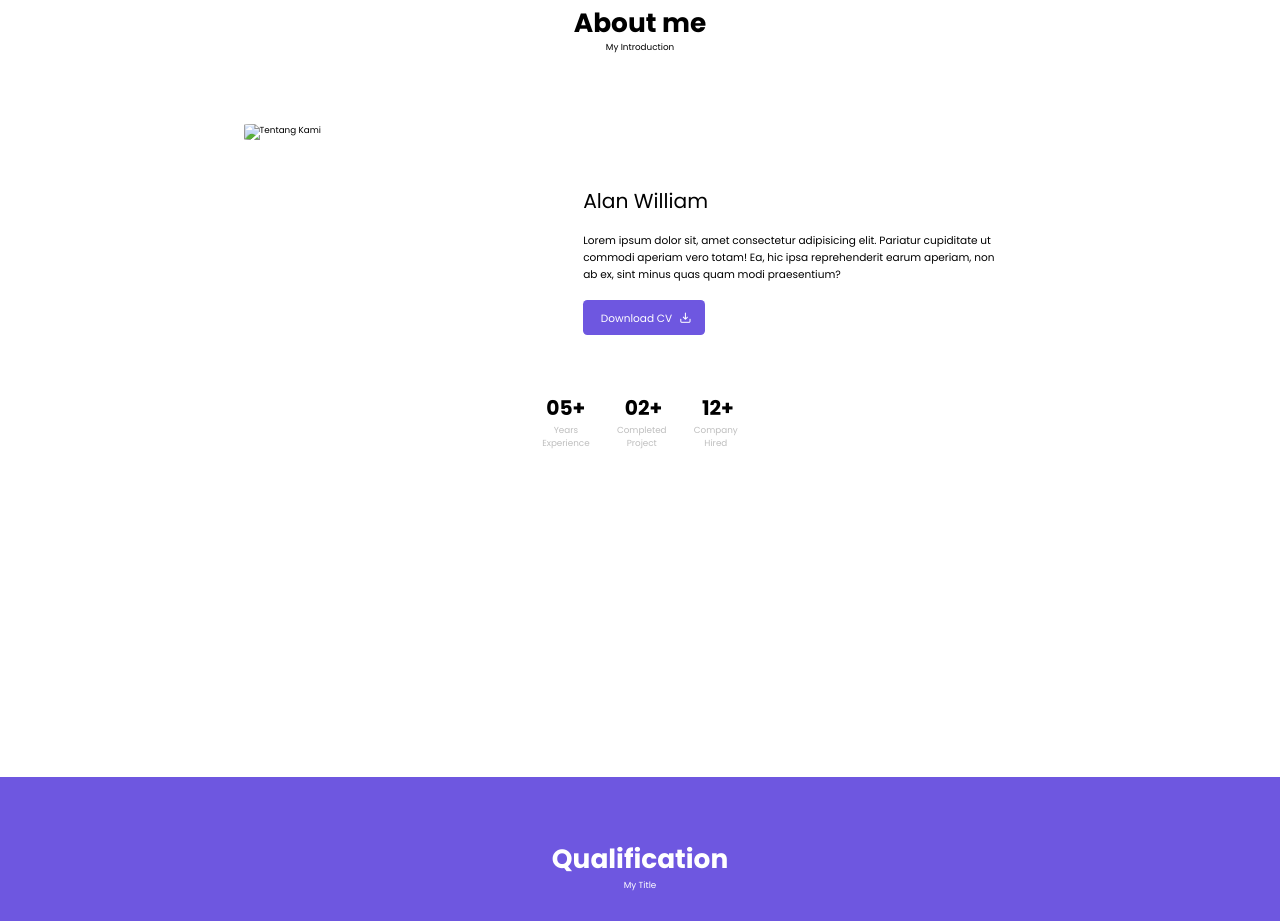
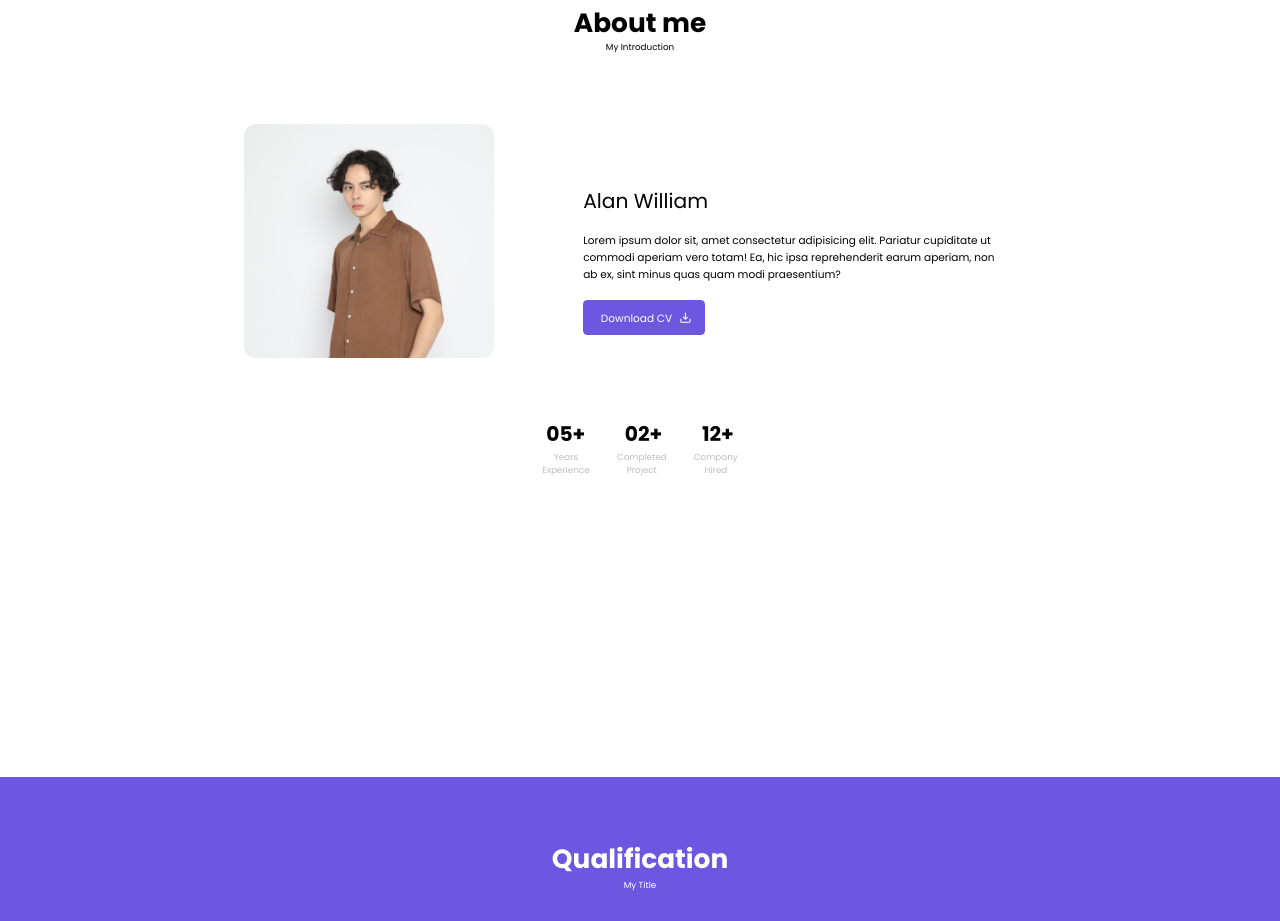
Before and after one commit to webgloo-inc/White-portofolio, a plain HTML site: page index.html in a window 1280 px wide. Shown: the part 999-1920 px from the top of the page. Drawn offline with nearby package versions, Linux system fonts and the light colour scheme.

Commit message:
Update index.html

```diff
--- a/index.html
+++ b/index.html
@@ -82,7 +82,7 @@
       </div>
       <div class="row">
         <div class="about-image">
-          <img src="/.img/about.png" alt="Tentang Kami" />
+          <img src="./img/about.png" alt="Tentang Kami" />
         </div>
 
         <div class="content">
```
